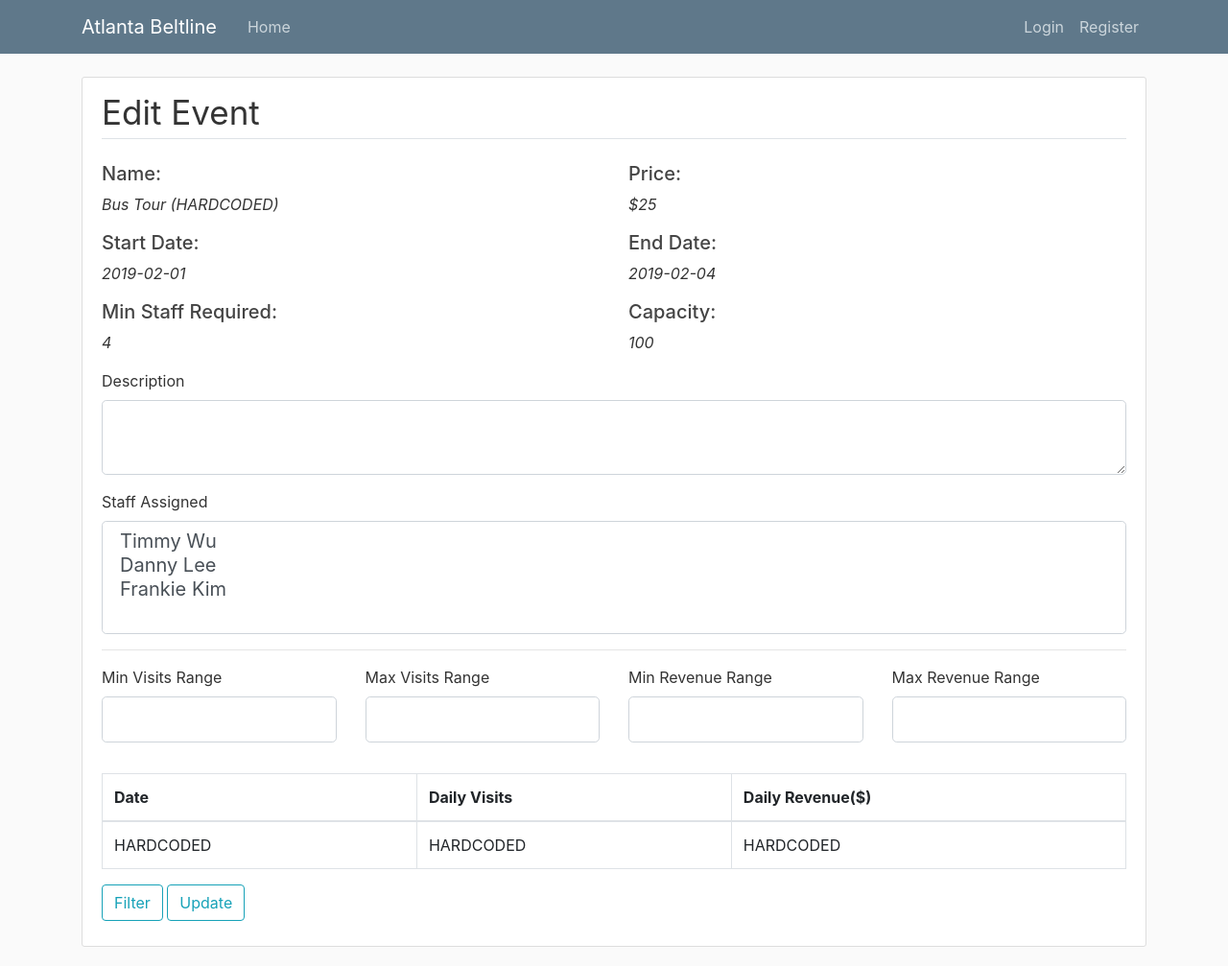
After one commit to frankiekim5/ATL_Beltline, a Flask app: page /edit_event in a window 1280 px wide. The commit adds this page. Shown: the whole page at 96% size. Run offline with Flask 2, Linux system fonts and the light colour scheme; some libraries are stand-ins or nearby versions.

Commit message:
edit event

```diff
--- a/app.py
+++ b/app.py
@@ -1,7 +1,7 @@
 from flask import Flask, render_template, url_for, flash, redirect, session, request, jsonify
 from flask_mysqldb import MySQL
 from forms import UserRegistrationForm, LoginForm, VisitorRegistrationForm, EmployeeRegistrationForm, EmployeeVisitorRegistrationForm, TransitForm, EmailRegistrationForm, TransitForm, SiteForm, EventForm, ManageSiteForm, ManageTransitForm, ManageUser
-from forms import ManageEvent
+from forms import ManageEvent, EditEvent
 from passlib.hash import sha256_crypt
 
 app = Flask(__name__)
@@ -420,10 +420,10 @@ def manage_event():
         maxRevenueRange = form.maxRevenueRange.data
     return render_template('manage_event.html', title="Manage Event", legend="Manage Event", form=form)
 
-## SCREEN 27
-@app.route('/create_event', methods=['GET', 'POST'])
-def create_event():
-    form = EventForm()
+## SCREEN 26
+@app.route('/edit_event', methods=["GET", "POST"])
+def edit_event():
+    form = EditEvent()
     if form.validate_on_submit():
         name = form.name.data
         price = form.price.data
@@ -431,6 +431,20 @@ def create_event():
         minStaff = form.minStaff.data
         startDate = form.startDate.data
         endDate = form.endDate.data
+        staffAssigned = form.staffAssigned.data
+        description = form.description.data
+        minVisitsRange = form.minVisitsRange.data
+        maxVisitsRange = form.maxVisitsRange.data
+        minRevenueRange = form.minRevenueRange.data
+        maxRevenueRange = form.maxRevenueRange.data
+    return render_template("edit_event.html", title="Edit Event", legend ="Edit Event", form=form)
+
+## SCREEN 27
+@app.route('/create_event', methods=['GET', 'POST'])
+def create_event():
+    form = EventForm()
+    if form.validate_on_submit():
+        minStaff = form.minStaff.data
         description = form.description.data
         assignStaff = form.assignStaff.data
     return render_template("create_event.html", title="Create Event", form=form)
--- a/forms.py
+++ b/forms.py
@@ -1,5 +1,5 @@
 from flask_wtf import FlaskForm
-from wtforms import StringField, PasswordField, SubmitField, BooleanField, SelectField, IntegerField, DecimalField, BooleanField, DateField, TextAreaField, RadioField
+from wtforms import StringField, PasswordField, SubmitField, BooleanField, SelectField, IntegerField, DecimalField, BooleanField, DateField, TextAreaField, RadioField, SelectMultipleField
 from wtforms.validators import DataRequired, Length, Email, EqualTo, NumberRange
 
 
@@ -152,3 +152,13 @@ class ManageEvent(FlaskForm):
     maxRevenueRange = IntegerField('Max Revenue Range')
     eventList = RadioField('Events', choices = [('Bus Tour','Bus Tour'), ('Private Bus Tour','Private Bus Tour')])
     submit = SubmitField('Filter')
+
+class EditEvent(FlaskForm):
+    staffAssigned = SelectMultipleField('Staff Assigned',
+        choices = [('Timmy Wu', 'Timmy Wu'),("Danny Lee", "Danny Lee"),('Frankie Kim','Frankie Kim')])
+    description = TextAreaField('Description', validators=[DataRequired()])
+    minVisitsRange = IntegerField('Min Visits Range')
+    maxVisitsRange = IntegerField('Max Visits Range')
+    minRevenueRange = IntegerField('Min Revenue Range')
+    maxRevenueRange = IntegerField('Max Revenue Range')
+    submit = SubmitField('Filter')
--- /dev/null
+++ b/templates/edit_event.html
@@ -0,0 +1,142 @@
+{% extends "layout.html" %}
+{% block content %}
+<div class="content-section">
+        <form method="POST" action="">
+            {{ form.hidden_tag() }}
+            <fieldset class="form-group">
+                <legend class="border-bottom mb-4" style="font-size:35px">{{legend}}</legend>
+                <div class="row">
+                    <div class="col-md-6">
+                        <h5>Name:</h5>
+                        <p class="font-italic">Bus Tour (HARDCODED)</p>
+                    </div>
+                    <div class="col-md-6">
+                        <h5>Price:</h5>
+                        <p class="font-italic">$25</p>
+                    </div>
+                </div>
+                <div class="row">
+                    <div class="col-md-6">
+                        <h5>Start Date:</h5>
+                        <p class="font-italic">2019-02-01</p>
+                    </div>
+                    <div class="col-md-6">
+                        <h5>End Date:</h5>
+                        <p class="font-italic">2019-02-04</p>
+                    </div>
+                </div>
+                <div class="row">
+                    <div class="col-md-6">
+                        <h5>Min Staff Required:</h5>
+                        <p class="font-italic">4</p>
+                    </div>
+                    <div class="col-md-6">
+                        <h5>Capacity:</h5>
+                        <p class="font-italic">100</p>
+                    </div>
+                </div>
+                <div class="form-group">
+                    {{ form.description.label(class="form-control-label") }}
+                    {% if form.description.errors %}
+                        {{ form.description(class="form-control form-control-lg is-invalid") }}
+                        <div style="color:red">
+                            {% for error in form.description.errors %}
+                                <span style="font-size:13px">{{ error }}</span>
+                            {% endfor %}
+                        </div>
+                    {% else %}
+                        {{ form.description(class="form-control form-control-lg") }}
+                    {% endif %}
+                </div>
+                <div class="form-group">
+                    {{ form.staffAssigned.label(class="form-control-label") }}
+                    {% if form.staffAssigned.errors %}
+                        {{ form.staffAssigned(class="form-control form-control-lg is-invalid") }}
+                        <div style="color:red">
+                            {% for error in form.staffAssigned.errors %}
+                                <span style="font-size:13px">{{ error }}</span>
+                            {% endfor %}
+                        </div>
+                    {% else %}
+                        {{ form.staffAssigned(class="form-control form-control-lg") }}
+                    {% endif %}
+                </div>
+                <hr>
+                <div class="row">
+                    <div class="form-group col-md-3">
+                        {{ form.minVisitsRange.label(class="form-control-label") }}
+                        {% if form.minVisitsRange.errors %}
+                            {{ form.minVisitsRange(class="form-control form-control-lg is-invalid") }}
+                            <div style="color:red">
+                                {% for error in form.minVisitsRange.errors %}
+                                    <span style="font-size:13px">{{ error }}</span>
+                                {% endfor %}
+                            </div>
+                        {% else %}
+                            {{ form.minVisitsRange(class="form-control form-control-lg") }}
+                        {% endif %}
+                    </div>
+                    <div class="form-group col-md-3">
+                        {{ form.maxVisitsRange.label(class="form-control-label") }}
+                        {% if form.maxVisitsRange.errors %}
+                            {{ form.maxVisitsRange(class="form-control form-control-lg is-invalid") }}
+                            <div style="color:red">
+                                {% for error in form.maxVisitsRange.errors %}
+                                    <span style="font-size:13px">{{ error }}</span>
+                                {% endfor %}
+                            </div>
+                        {% else %}
+                            {{ form.maxVisitsRange(class="form-control form-control-lg") }}
+                        {% endif %}
+                    </div>
+                    <div class="form-group col-md-3">
+                        {{ form.minRevenueRange.label(class="form-control-label") }}
+                        {% if form.minRevenueRange.errors %}
+                            {{ form.minVisitsRange(class="form-control form-control-lg is-invalid") }}
+                            <div style="color:red">
+                                {% for error in form.minRevenueRange.errors %}
+                                    <span style="font-size:13px">{{ error }}</span>
+                                {% endfor %}
+                            </div>
+                        {% else %}
+                            {{ form.minRevenueRange(class="form-control form-control-lg") }}
+                        {% endif %}
+                    </div>
+                    <div class="form-group col-md-3">
+                        {{ form.maxRevenueRange.label(class="form-control-label") }}
+                        {% if form.maxRevenueRange.errors %}
+                            {{ form.maxRevenueRange(class="form-control form-control-lg is-invalid") }}
+                            <div style="color:red">
+                                {% for error in form.maxRevenueRange.errors %}
+                                    <span style="font-size:13px">{{ error }}</span>
+                                {% endfor %}
+                            </div>
+                        {% else %}
+                            {{ form.maxRevenueRange(class="form-control form-control-lg") }}
+                        {% endif %}
+                    </div>
+                </div>
+            </fieldset>
+            <table class="table table-bordered">
+                <thead>
+                    <tr>
+                    <th scope="col">Date</th>
+                    <th scope="col">Daily Visits</th>
+                    <th scope="col">Daily Revenue($)</th>
+                    </tr>
+                </thead>
+                <tbody>
+                    <tr>
+                        <td>HARDCODED</td>
+                        <td>HARDCODED</td>
+                        <td>HARDCODED</td>
+                    </tr>
+                </tbody>
+            </table>
+            <div class="form-group">
+                {{ form.submit(class="btn btn-outline-info") }}
+                <a class="btn btn-outline-info" href="">Update</a>
+            </div>
+        </form>
+    </div>
+{% endblock content %}
--- a/templates/manage_event.html
+++ b/templates/manage_event.html
@@ -202,7 +202,7 @@
             <div class="form-group">
                 {{ form.submit(class="btn btn-outline-info") }}
                 <a class="btn btn-outline-info" href="{{ url_for('create_event') }}">Create</a>
-                <a class="btn btn-outline-info" href="{{ url_for('edit_site') }}">View/Edit</a>
+                <a class="btn btn-outline-info" href="{{ url_for('edit_event') }}">View/Edit</a>
                 <a class="btn btn-outline-info" href="">Delete</a>
             </div>
         </form>
```
